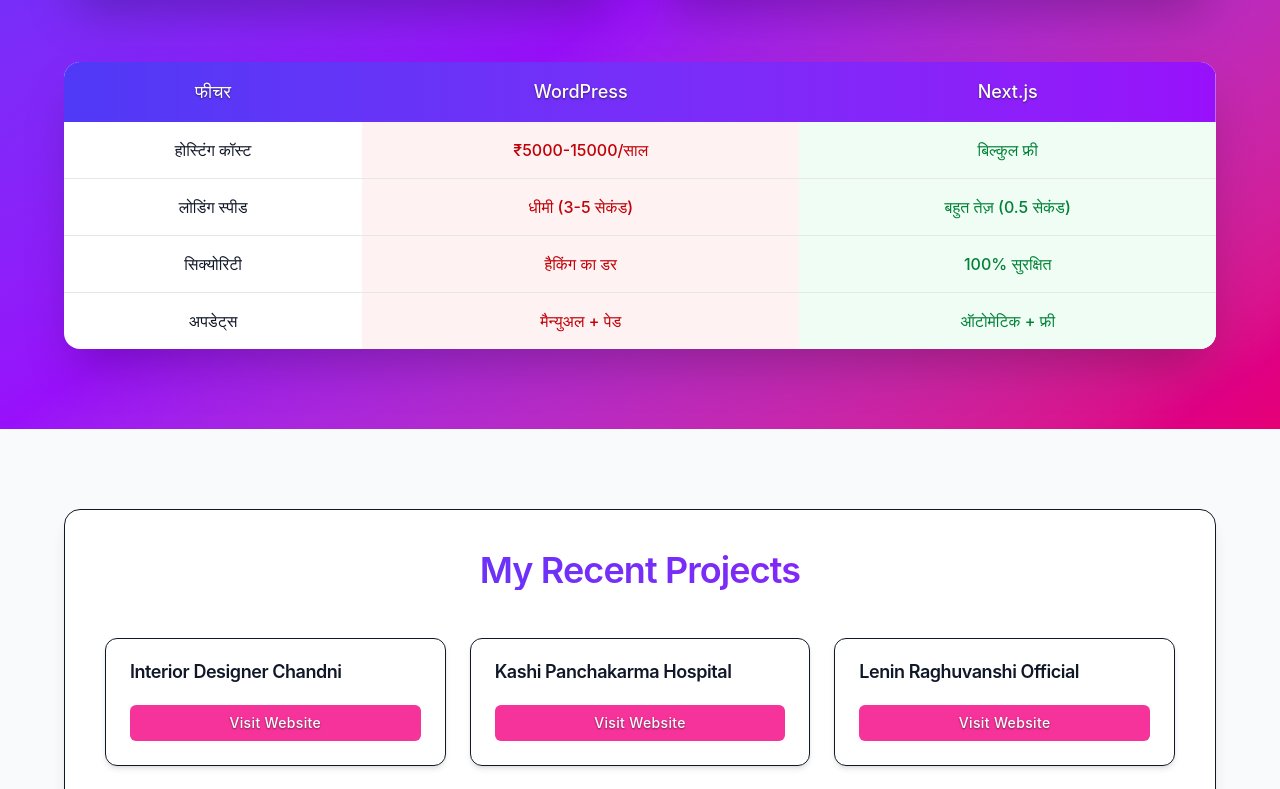
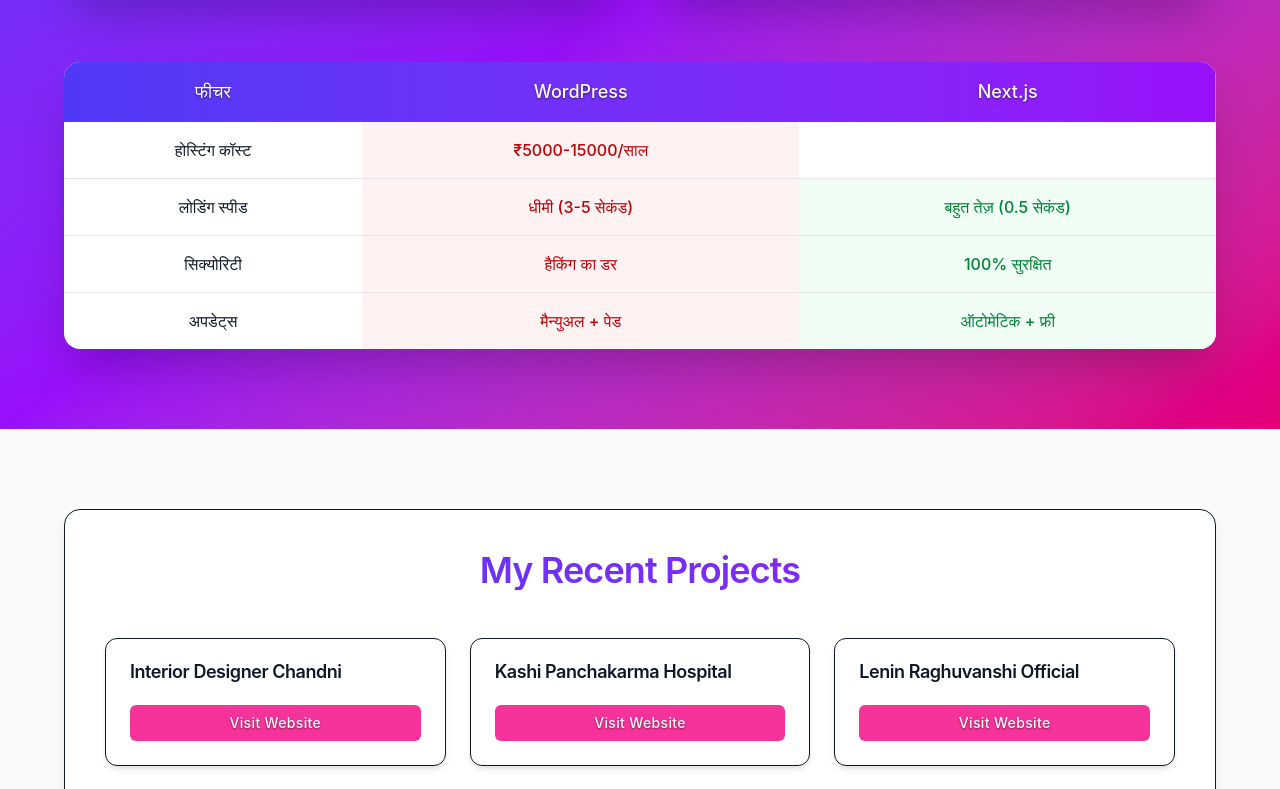
Before and after one commit to kp1153/creativesolutions, a Next.js app: page / in a window 1280 px wide. Shown: the part 1331-2120 px from the top of the page. Built offline with nearby package versions, Linux system fonts and the light colour scheme; no server answers.

Commit message:
force deploy

```diff
--- a/app/layout.js
+++ b/app/layout.js
@@ -25,7 +25,7 @@ export const metadata = {
   openGraph: {
     title: "Web Developer KP | Next.js 16 & Laravel Expert",
     description:
-      "वर्डप्रेस से छुटकारा पाएं। Next.js पर फ्री होस्टिंग या Laravel पर किफायती होस्टिंग। 15+ websites delivered.",
+      "वर्डप्रेस से छुटकारा पाएं। नेक्स्ट.जेएस अथवा Laravel दोनों ही के लिए किफायती होस्टिंग की व्यवस्था।",
     url: "https://www.web-developer-kp.com",
     type: "website",
   },
--- a/components/HeroSection.js
+++ b/components/HeroSection.js
@@ -149,8 +149,8 @@ const HeroSection = () => {
                 <li className="flex items-start gap-3 text-white/90">
                   <span className="text-green-400 mt-1">✅</span>
                   <span>
-                    नई वेबसाइट बनवाने पर होस्टिंग हमारी तरफ से लेकिन अगर आपकी पुरानी वेबसाइट है तो लारावेल की काफी सस्ती
-                    होस्टिंग
+                    नई वेबसाइट बनवाने पर होस्टिंग हमारी तरफ से लेकिन अगर आपकी
+                    पुरानी वेबसाइट है तो लारावेल की काफी सस्ती होस्टिंग
                   </span>
                 </li>
                 <li className="flex items-start gap-3 text-white/90">
@@ -196,9 +196,6 @@ const HeroSection = () => {
                     </td>
                     <td className="py-4 px-6 bg-red-50 text-red-700 font-medium">
                       ₹5000-15000/साल
-                    </td>
-                    <td className="py-4 px-6 bg-green-50 text-green-700 font-medium">
-                      बिल्कुल फ्री
                     </td>
                   </tr>
                   <tr className="hover:bg-gray-50 transition-colors">
--- a/components/WorkProcess.jsx
+++ b/components/WorkProcess.jsx
@@ -5,7 +5,7 @@ export default function WorkProcess() {
       title: "प्लानिंग करना",
       icon: "🎯",
       description:
-        "सबसे पहले मैं आपकी आवश्यकताओं को समझता हूँ और उसी के अनुसार स्वरूप और अंतर्वस्तु की योजना बनाता हूँ। अगर आप व्यवसाय में नए हैं और कहने-बताने के लिए कुछ खास नहीं हैं तो अपने भाषाई हुनर और रंग-संयोजन की अपनी दक्षता का उपयोग करूँगा। लेकिन अगर आपके पास ठोस उपलब्धियाँ हैं तो उन्हीं के बखान में अपनी सारी ऊर्जा झोंक दूँगा। आप भी बाजार में हैं और हम भी। दुनियादारी सबसे ऊपर, बाकी सब बाद में।",
+        "सबसे पहले मैं आपकी आवश्यकताओं को समझता हूँ और उसी के अनुसार स्वरूप और अंतर्वस्तु की योजना बनाता हूँ। अगर आप व्यवसाय में नए हैं और कहने-बताने के लिए कुछ खास नहीं हैं तो अपने भाषाई हुनर और रंग-संयोजन की अपनी दक्षता का उपयोग करूँगा। लेकिन अगर आपके पास ठोस उपलब्धियाँ हैं तो उन्हीं के बखान में अपनी सारी ऊर्जा झोंक दूँगा।",
       color: "from-blue-500 to-cyan-500",
     },
     {
@@ -21,7 +21,7 @@ export default function WorkProcess() {
       title: "होस्टिंग के लिए",
       icon: "🚀",
       description:
-        "प्रोजेक्ट को GitHub पर पुश किया जाता है और फिर वहाँ से उसे वर्सेल पर कनेक्ट कर दिया जाता है, जिससे होस्टिंग फ्री में मिल सके।",
+        "प्रोजेक्ट को GitHub पर पुश किया जाता है और फिर वहाँ से उसे वर्सेल पर कनेक्ट कर दिया जाता है, जिससे भविष्य में कोई भी परिवर्तन करना आसान हो सके।",
       color: "from-green-500 to-emerald-500",
     },
     {
```
